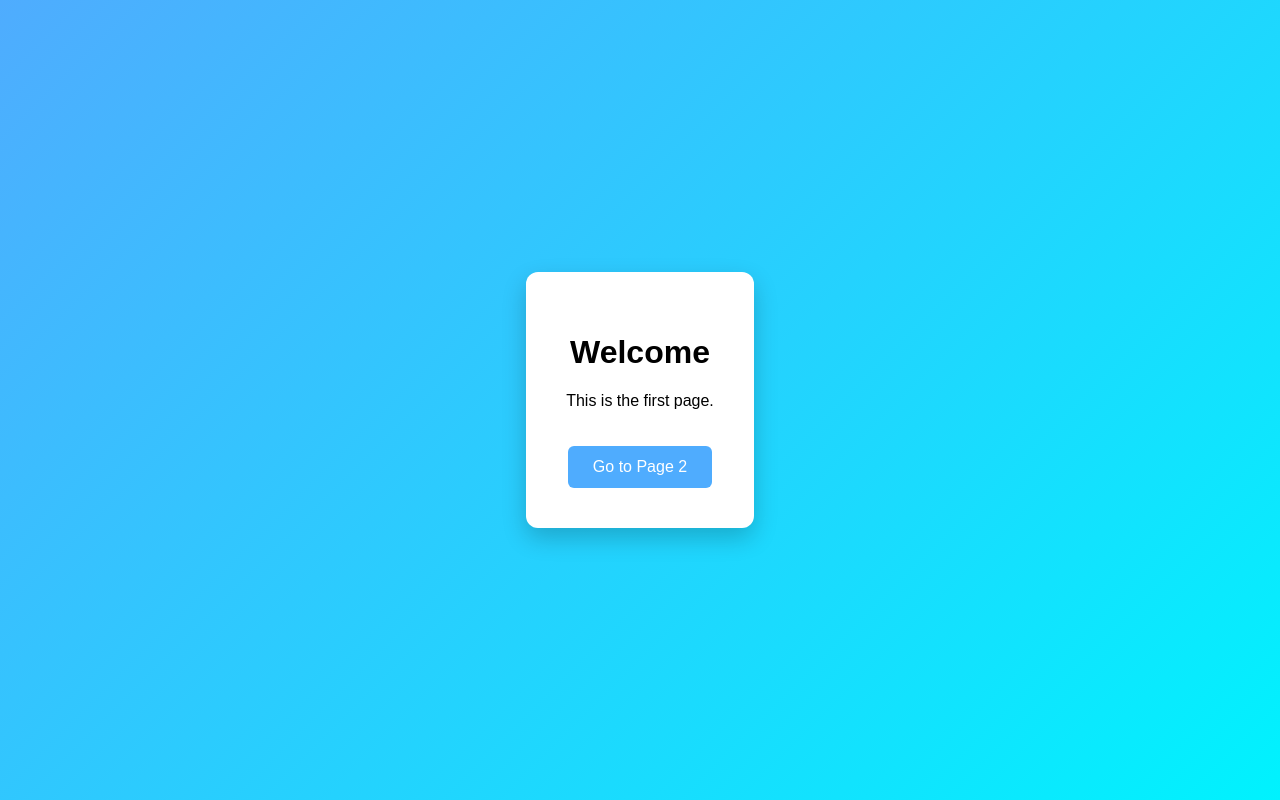
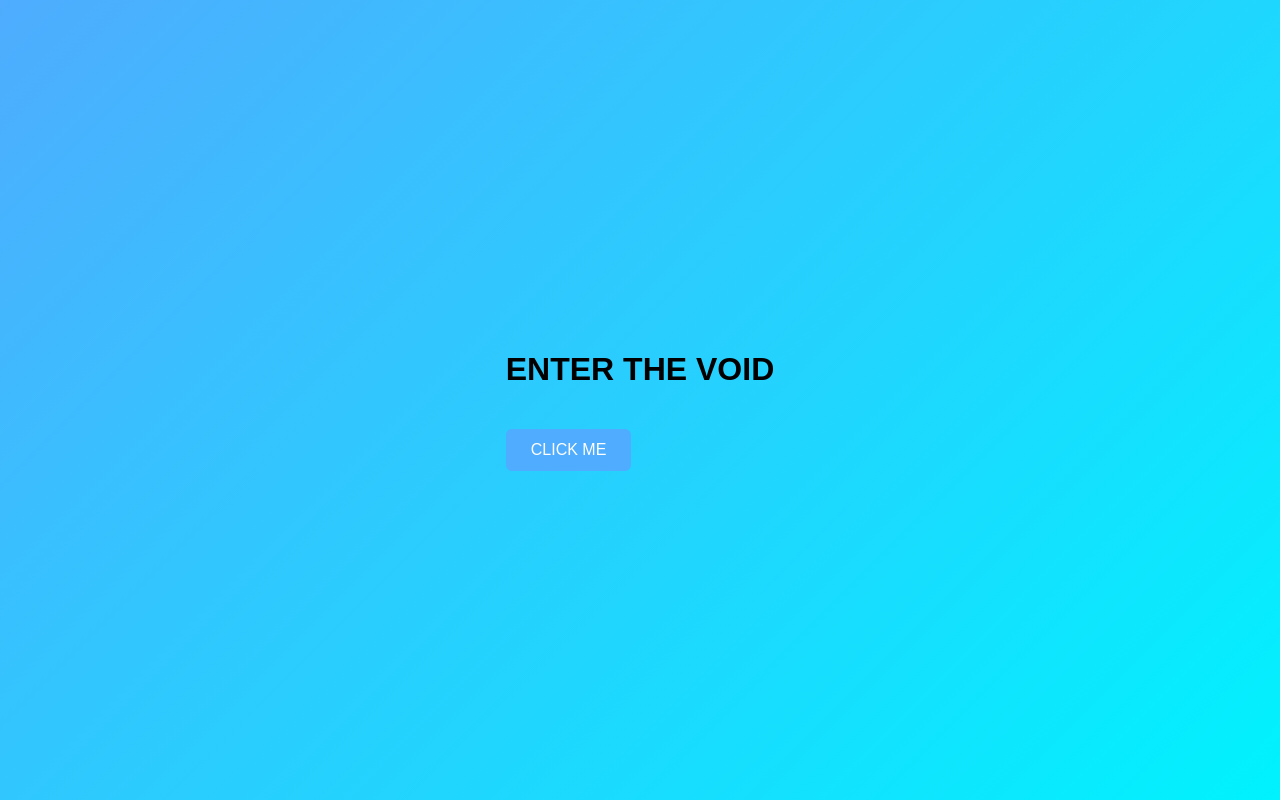
Before and after one commit to 7tournament/starlight, a plain HTML site: page index.html in a window 1280 px wide. Drawn offline with Linux system fonts and the light colour scheme.

Commit message:
Update index.html

```diff
--- a/index.html
+++ b/index.html
@@ -2,19 +2,16 @@
 <html lang="en">
 <head>
   <meta charset="UTF-8">
-  <title>Home</title>
+  <title>Neon Portal</title>
   <link rel="stylesheet" href="style.css">
 </head>
 <body>
 
-  <div class="container">
-    <h1>Welcome</h1>
-    <p>This is the first page.</p>
-
-    <button onclick="location.href='page2.html'">
-      Go to Page 2
-    </button>
+  <div class="scene">
+    <h1 class="neon-text">ENTER THE VOID</h1>
+    <button id="explodeBtn" class="neon-btn">CLICK ME</button>
   </div>
 
+  <script src="script.js"></script>
 </body>
 </html>
```
